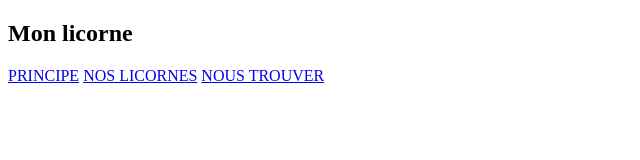
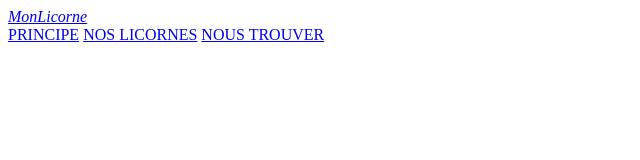
Before and after one commit to MACCO4/Evaluation-pratique-1-Html-CSS, a plain HTML site: page index.html in a window 1280 px wide. Shown: the whole page, without its empty margins (0-640 px from the left). Drawn offline with Linux system fonts and the light colour scheme.

Commit message:
header css

```diff
--- a/index.html
+++ b/index.html
@@ -5,14 +5,16 @@
     <meta http-equiv="X-UA-Compatible" content="IE=edge">
     <meta name="viewport" content="width=device-width, initial-scale=1.0">
     <title>Maquette lincorne</title>
-    <link rel="stylesheet" href="styles.css"
+    <link rel="stylesheet" href="styles.css" />
 </head>
 
 <!--contenu-->
 <body>
     <header>
         <nav>
-            <h1 class="titre">Mon licorne</h1>
+            <div>
+                <a href="index.html"><em>MonLicorne</em></a>
+            </div>
             <div class="right">
                 <a href="#Le principe">PRINCIPE</a>
                 <a href="#Nos licornes">NOS LICORNES</a>
```
